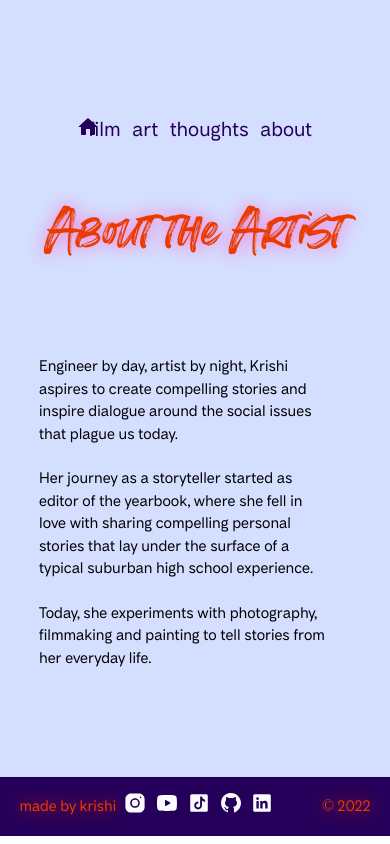
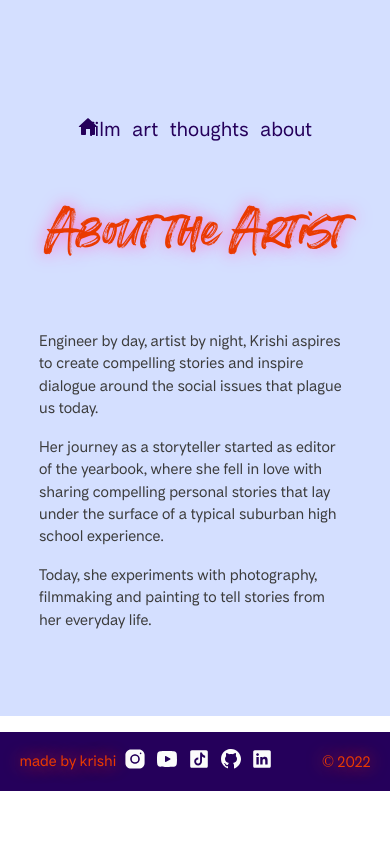
Before and after one commit to krishisharma45/krishisharma.com, a React (Create React App) app: page /about in a window 390 px wide. Built offline with nearby package versions, Linux system fonts and the light colour scheme.

Commit message:
fix minimum height to screen and desktop height on all pages

```diff
--- a/src/components/About.js
+++ b/src/components/About.js
@@ -14,12 +14,10 @@
                 <div className="Title">
                     About the Artist
                 </div>
-                <div className="Text">
                     <p>Engineer by day, artist by night, Krishi aspires to create compelling stories and inspire dialogue around the social issues that plague us today.</p>
                     <p>Her journey as a storyteller started as editor of the yearbook, where she fell in love with sharing compelling personal stories that lay under the surface of a typical suburban high school experience.</p>
-                    <p>Today, she experiments with photography, filmmaking and painting to tell stories from her everyday life.</p>
+                    <p className="LastEntry">Today, she experiments with photography, filmmaking and painting to tell stories from her everyday life.</p>
                 </div>
-            </div>
             );
     }
 }
--- a/src/components/Art.js
+++ b/src/components/Art.js
@@ -16,7 +16,6 @@
                     </div>
                     <p>This page exists but is not yet ready. Come back soon.</p>
                 </div>
-                <div className="Filler"></div>
             </>
             );
     }
--- a/src/components/Film.js
+++ b/src/components/Film.js
@@ -16,7 +16,6 @@
                     </div>
                     <p>This page exists but is not yet ready. Come back soon.</p>
                 </div>
-                <div className="Filler"></div>
             </>
             );
     }
--- a/src/components/Thoughts.js
+++ b/src/components/Thoughts.js
@@ -21,7 +21,7 @@
                 <h3>Futures Fall Midflight</h3>
                 <p>Lorem ipsum dolor sit amet, consectetur adipiscing elit, sed do eiusmod tempor incididunt ut labore et dolore magna aliqua. Ut enim ad minim veniam, quis nostrud exercitation ullamco laboris nisi ut aliquip ex ea commodo consequat. Duis aute irure dolor in reprehenderit in voluptate velit esse cillum dolore eu fugiat nulla pariatur. Excepteur sint occaecat cupidatat non proident, sunt in culpa qui officia deserunt mollit anim id est laborum</p>
                 <h3>Biases Come From Somewhere</h3>
-                <p>Lorem ipsum dolor sit amet, consectetur adipiscing elit, sed do eiusmod tempor incididunt ut labore et dolore magna aliqua. Ut enim ad minim veniam, quis nostrud exercitation ullamco laboris nisi ut aliquip ex ea commodo consequat. Duis aute irure dolor in reprehenderit in voluptate velit esse cillum dolore eu fugiat nulla pariatur. Excepteur sint occaecat cupidatat non proident, sunt in culpa qui officia deserunt mollit anim id est laborum</p>
+                <p className="LastEntry">Lorem ipsum dolor sit amet, consectetur adipiscing elit, sed do eiusmod tempor incididunt ut labore et dolore magna aliqua. Ut enim ad minim veniam, quis nostrud exercitation ullamco laboris nisi ut aliquip ex ea commodo consequat. Duis aute irure dolor in reprehenderit in voluptate velit esse cillum dolore eu fugiat nulla pariatur. Excepteur sint occaecat cupidatat non proident, sunt in culpa qui officia deserunt mollit anim id est laborum</p>
             </div>
             );
     }
--- a/src/styles.css
+++ b/src/styles.css
@@ -39,14 +39,19 @@
 }
 
 .Content {
-  /*height: 93vh;*/
+  min-height: calc(100vh - 7vh);
   height: 100%;
   background-color: #D4DFFF;
   align-items: right;
   justify-content: top;
   font-family: CompitaMedium;
   flex: auto;
-  padding-bottom: 10vh;
+}
+
+@media only screen and (max-width: 600px) {
+  .Content {
+    min-height: calc(100vh - 7vh - 9vh);
+  }
 }
 
 .Content > p {
@@ -58,6 +63,10 @@
   position: absolute;
   top: 14vh;
   left: 20vw;
+}
+
+.LastEntry {
+  padding-bottom: 10vh;
 }
 
 .Filler {
@@ -80,6 +89,7 @@
 @media only screen and (max-width: 600px) {
   .Title {
     padding-top: 25vh;
+    padding-bottom: 7vh;
     font-size: 5em;
   }
 }
@@ -116,7 +126,7 @@
     line-height: 1.4em;
   }
 }
-
+/*
 .Text {
   padding-left: 20vw;
   font-size: 1em;
@@ -137,7 +147,7 @@
 
 .Text > p {
   padding-bottom: .75vh;
-}
+} */
 
 .Photo {
   background-color: #8E1AB8;
```
